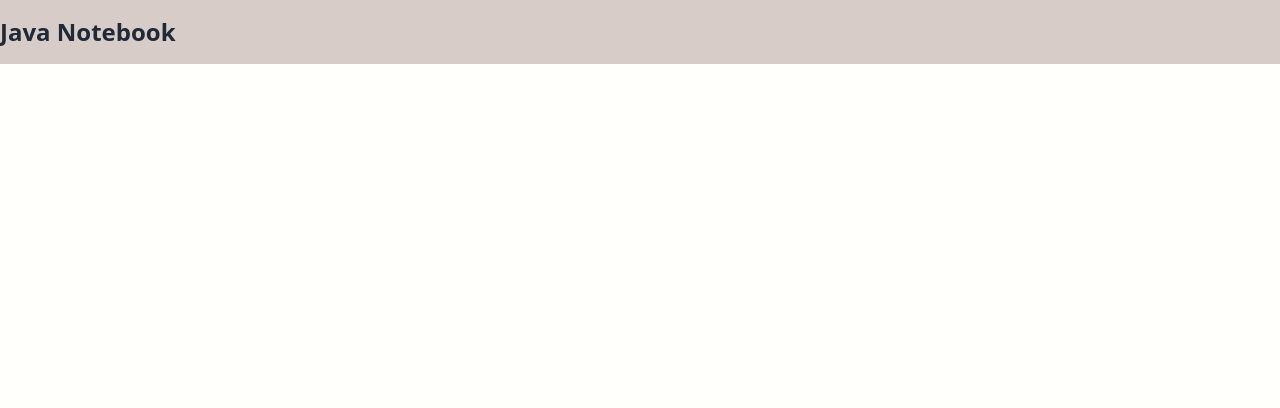
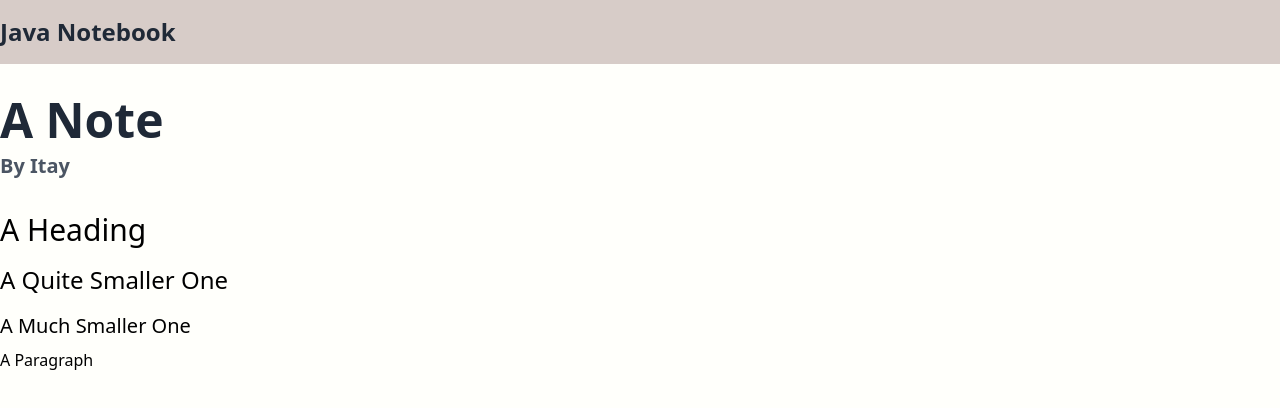
Before and after one commit to itays123/java-notebook, a React (Create React App) app in the folder frontend/: page /note/1 in a window 1280 px wide. Shown: the top 408 px of the page. Built offline with nearby package versions, Linux system fonts and the light colour scheme.

Commit message:
FEATURE: Note view page

```diff
--- a/frontend/src/App.js
+++ b/frontend/src/App.js
@@ -1,12 +1,17 @@
-import { BrowserRouter } from "react-router-dom";
+import { BrowserRouter, Route } from "react-router-dom";
 import AuthContextProvider from "./auth/AuthContext";
+import NoteView from "./note/view/NoteView";
 import NavigationWrapper from "./shared/Navigation/NavigationWrapper";
 
 function App() {
   return (
     <BrowserRouter>
     <AuthContextProvider>
-    <NavigationWrapper></NavigationWrapper>
+    <NavigationWrapper>
+      <Route path="/note/:id">
+        <NoteView />
+      </Route>
+    </NavigationWrapper>
     </AuthContextProvider>
     </BrowserRouter>
   );
--- /dev/null
+++ b/frontend/src/block/view/Block.js
@@ -0,0 +1,7 @@
+const Block = ({ type, content }) => {
+    return (
+        <div className={`block-${type}`}>{ content }</div>
+     );
+}
+
+export default Block;
--- /dev/null
+++ b/frontend/src/block/view/BlockList.js
@@ -0,0 +1,9 @@
+import Block from "./Block";
+
+const BlockList = ({ blocks }) => {
+    return blocks.map((block, index) => (
+        <Block {...block} key={`${index}:${block.id}:${block.type}:${block.content}`} />
+    ));
+}
+
+export default BlockList;
--- a/frontend/src/index.css
+++ b/frontend/src/index.css
@@ -15,3 +15,21 @@ code {
 @tailwind base;
 @tailwind components;
 @tailwind utilities;
+
+@layer components {
+  .scrollable {
+    @apply absolute top-0 bottom-0 left-0 right-0 h-full w-full overflow-y-scroll
+  }
+  .block-H1 {
+    @apply text-3xl mt-6
+  }
+  .block-H2 {
+    @apply text-2xl mt-4
+  }
+  .block-H3 {
+    @apply text-xl mt-4
+  }
+  .block-P {
+    @apply mt-2
+  }
+}
--- /dev/null
+++ b/frontend/src/note/view/NoteView.js
@@ -0,0 +1,23 @@
+import { useParams } from "react-router-dom";
+import BlockList from "../../block/view/BlockList";
+import { useNote } from "../useNote";
+
+const NoteView = () => {
+    const { id } = useParams();
+    const note = useNote(id);
+    return (
+        <div className="note scrollable">
+            <div className="container mx-auto">
+              <header className="pt-8 pb-2">
+                <h1 className="text-5xl font-bold text-gray-800">{note.title}</h1>
+                <h2 className="text-xl font-bold text-gray-600 mt-2">By {note.user.name}</h2>
+              </header>
+              <main>
+                <BlockList blocks={note.content} />
+              </main>
+            </div>
+        </div>
+     );
+}
+
+export default NoteView;
```
